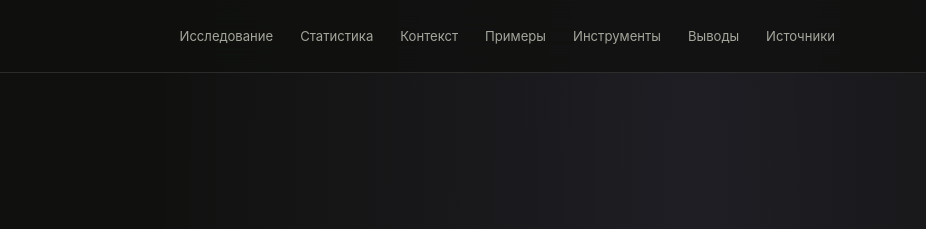
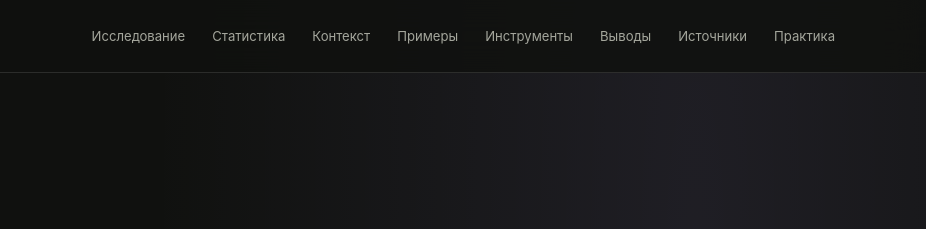
Before and after one commit to romawrt/codeswitching, a plain HTML site: page index.html in a window 1280 px wide. Shown: the top 229 px of the page, 354-1280 px from the left. Drawn offline with Linux system fonts and the light colour scheme.

Commit message:
Add link to practice.html in navigation

```diff
--- a/index.html
+++ b/index.html
@@ -322,6 +322,7 @@
         <a href="#tools">Инструменты</a>
         <a href="#conclusions">Выводы</a>
         <a href="#sources">Источники</a>
+        <a href="practice.html">Практика</a>
       </nav>
     </div>
   </header>
```
